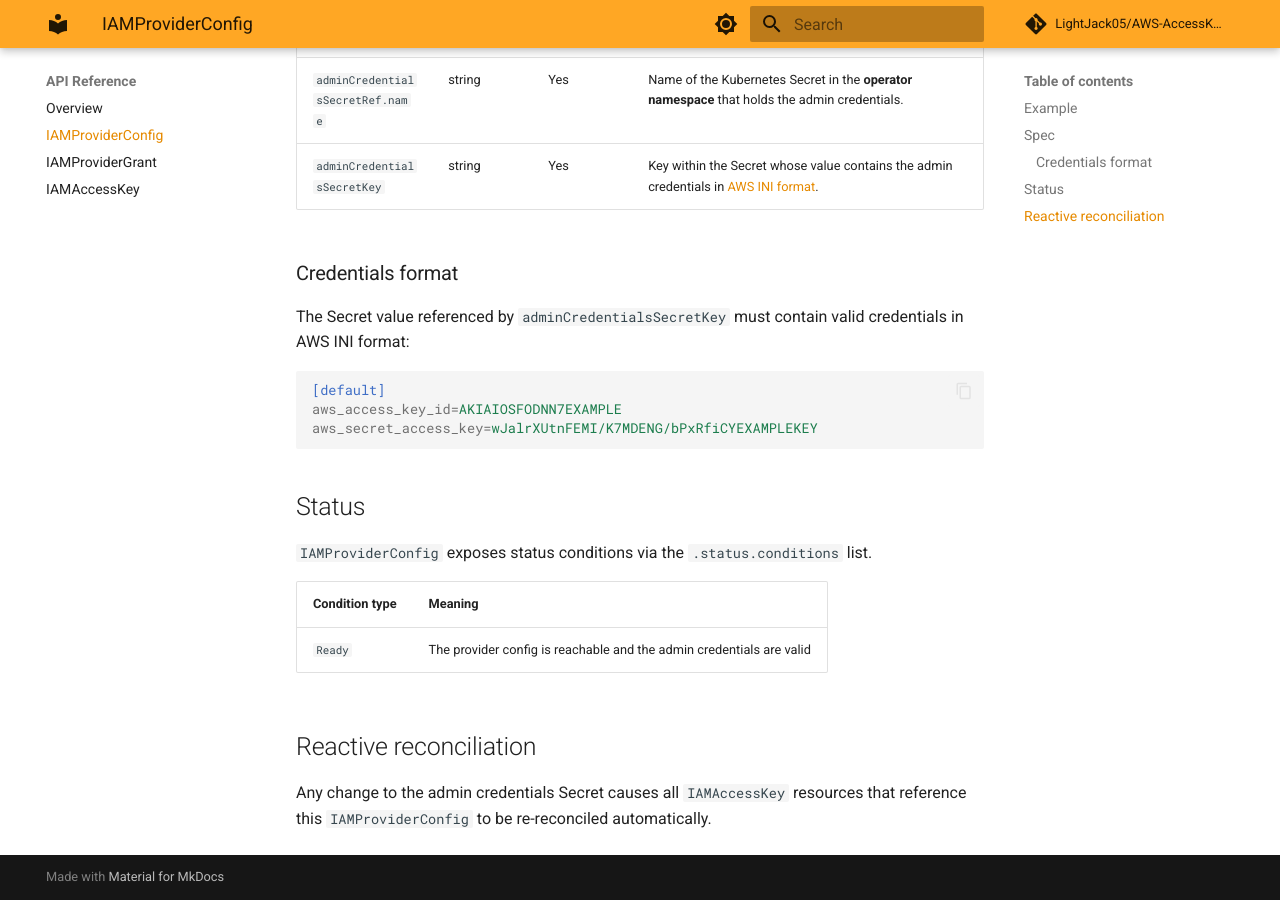
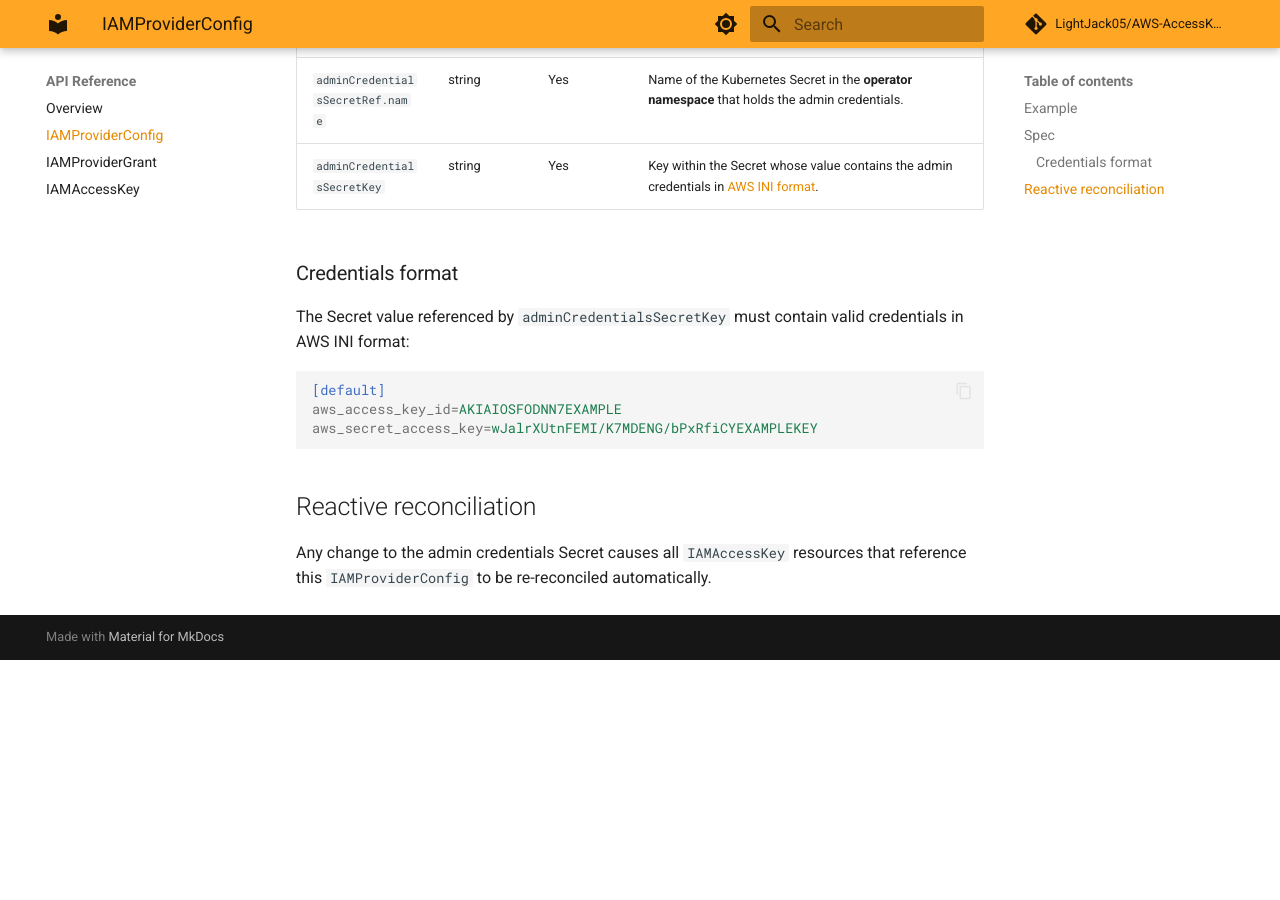
Before and after one commit to LightJack05/AWS-AccessKey-Operator, an MkDocs documentation site: the page built from docs/api/iamproviderconfig.md, in a window 1280 px wide and 900 px high, scrolled down 966 px. Built offline with MkDocs 1.6.1 and Material for MkDocs 9.7.7, drawn with Linux system fonts in a browser that asks for light colours; comment, search, counter and statistics services are not loaded; after the commit the page ends 1626 px from its top, so only the background shows below that.

Commit message:
Remove bogus docs entry

````diff
--- a/docs/api/iamproviderconfig.md
+++ b/docs/api/iamproviderconfig.md
@@ -39,14 +39,6 @@ aws_access_key_id=AKIAIOSFODNN7EXAMPLE
 aws_secret_access_key=wJalrXUtnFEMI/K7MDENG/bPxRfiCYEXAMPLEKEY
 ```
 
-## Status
-
-`IAMProviderConfig` exposes status conditions via the `.status.conditions` list.
-
-| Condition type | Meaning |
-|---|---|
-| `Ready` | The provider config is reachable and the admin credentials are valid |
-
 ## Reactive reconciliation
 
 Any change to the admin credentials Secret causes all `IAMAccessKey` resources that reference this `IAMProviderConfig` to be re-reconciled automatically.
````
